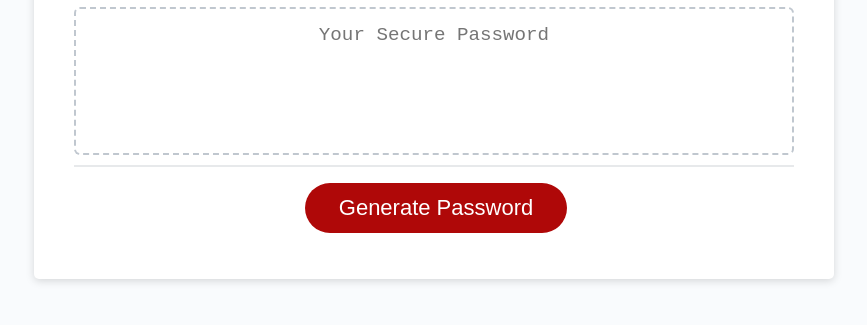
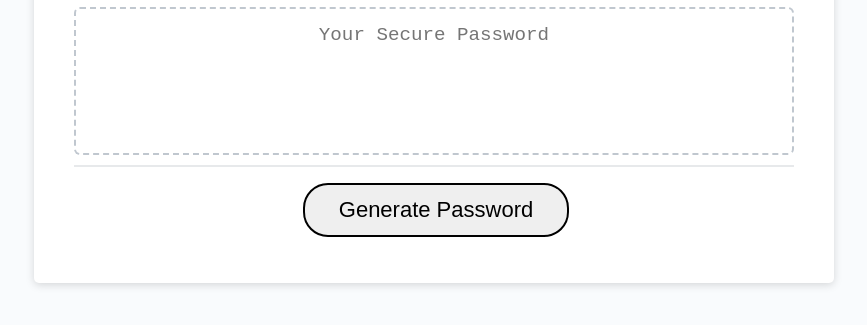
Before and after one commit to paschalihenacho/PasswordGenerator, a plain HTML site: page index.html in a window 1280 px wide. Shown: the part 241-566 px from the top of the page, without its empty margins (206-1073 px from the left). Drawn offline with Linux system fonts and the light colour scheme.

Commit message:
Array of choices

```diff
--- a/index.html
+++ b/index.html
@@ -25,7 +25,7 @@
           ></textarea>
         </div>
         <div class="card-footer">
-          <button id="generate" class="btn">Generate Password</button>
+          <button id="generate" class="btn btn-outline-primary">Generate Password</button>
         </div>
       </div>
     </div>
--- a/script.js
+++ b/script.js
@@ -1,3 +1,10 @@
+// Arrays
+var upperCaseLetters = ["A", "B", "C", "D", "E", "F", "G", "H", "I", "J", "K", "L",
+                        "M", "N", "O", "P", "Q", "R", "S", "T", "U", "V", "W", "X", "Y", "Z"];
+var lowerCaseLetters = ["a", "b", "c", "d", "e", "f", "g", "h", "i", "j", "k", "l", "m", "n",
+                        "o", "p", "q", "r", "s", "t", "u", "v", "w", "x", "y", "z"];
+var number = ["0", "1", "2", "3", "4", "5", "6", "7", "8", "9"];
+var specialChar = ["/", "&", ".", "@","!","~", "-", "*", "%", ">", "+", ",", "<", "?"];
 // Assignment Code
 var generateBtn = document.querySelector("#generate");
 
--- a/style.css
+++ b/style.css
@@ -72,13 +72,13 @@ header {
   clear: both;
 }
 
-.btn {
-  border: none;
-  background-color: hsl(360, 91%, 36%);
+ .btn, .btn-outline-primary {
   border-radius: 25px;
-  box-shadow: rgba(0, 0, 0, 0.1) 0px 1px 6px 0px rgba(0, 0, 0, 0.2) 0px 1px 1px
-    0px;
-  color: hsl(0, 0%, 100%);
+  /* box-shadow: rgba(0, 0, 0, 0.1) 0px 1px 6px 0px rgba(0, 0, 0, 0.2) 0px 1px 1px
+    0px; */
+  color: black;
+  border-color: red;
+  border:  2px solid;
   display: inline-block;
   font-size: 22px;
   line-height: 22px;
@@ -86,6 +86,12 @@ header {
   padding: 14px 34px;
   text-align: center;
   cursor: pointer;
+  border-color: black;
+}
+
+.btn:hover {
+  background-color: hsl(360, 91%, 36%);
+  color: hsl(0, 0%, 100%);
 }
 
 button[disabled] {
```
